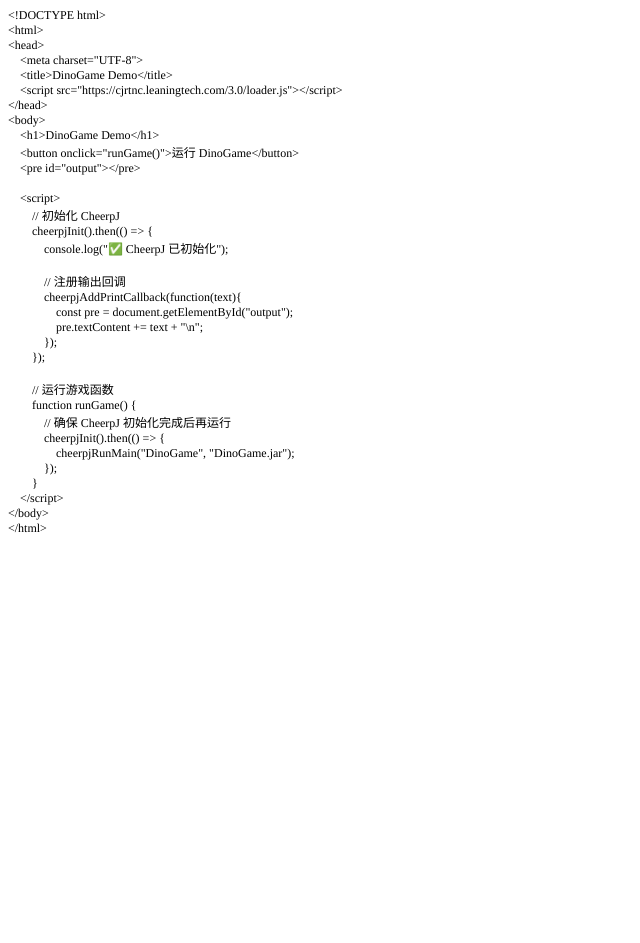
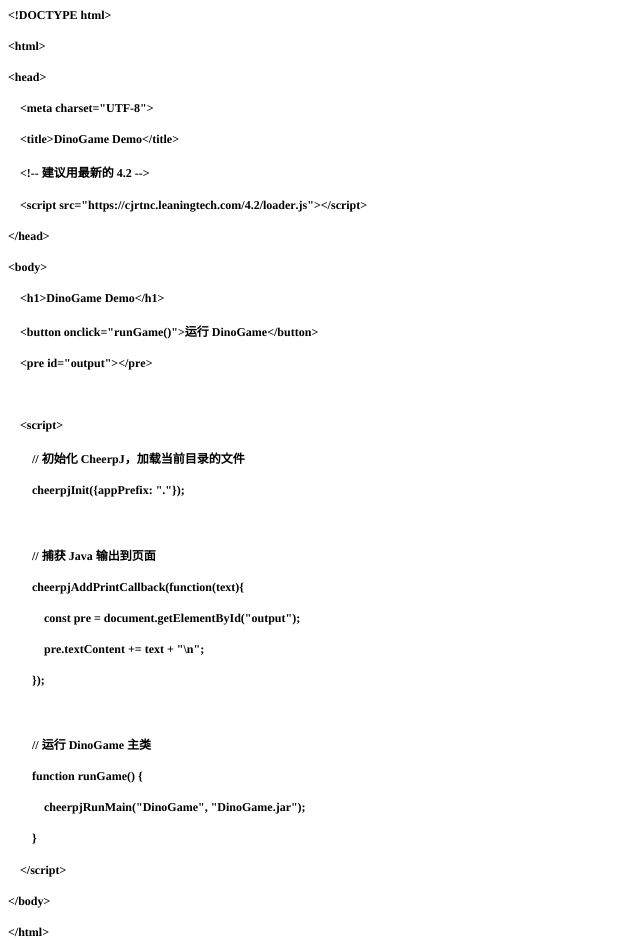
Before and after one commit to Fionachen0623/DinoWeb, a plain HTML site: page index.html in a window 1280 px wide. Shown: the whole page, without its empty margins (0-640 px from the left). Before the commit the page ends 800 px from the top, so only its background shows below. Drawn offline with Linux system fonts and the light colour scheme.

Commit message:
Fix CheerpJ init
Fix CheerpJ init

```diff
--- a/index.html
+++ b/index.html
@@ -7,45 +7,43 @@
   <meta name="Generator" content="Cocoa HTML Writer">
   <meta name="CocoaVersion" content="2487.5">
   <style type="text/css">
-    p.p1 {margin: 0.0px 0.0px 0.0px 0.0px; font: 12.0px Times; -webkit-text-stroke: #000000}
-    p.p2 {margin: 0.0px 0.0px 0.0px 0.0px; font: 12.0px Times; -webkit-text-stroke: #000000; min-height: 14.0px}
+    p.p3 {margin: 0.0px 0.0px 12.0px 0.0px; font: 12.0px Times; -webkit-text-stroke: #000000; min-height: 14.0px}
     span.s1 {font-kerning: none}
+    span.s2 {font: 12.0px 'Songti SC'; font-kerning: none}
   </style>
 </head>
 <body>
-<p class="p1"><span class="s1">&lt;!DOCTYPE html&gt;</span></p>
-<p class="p1"><span class="s1">&lt;html&gt;</span></p>
-<p class="p1"><span class="s1">&lt;head&gt;</span></p>
-<p class="p1"><span class="s1"><span class="Apple-converted-space">    </span>&lt;meta charset="UTF-8"&gt;</span></p>
-<p class="p1"><span class="s1"><span class="Apple-converted-space">    </span>&lt;title&gt;DinoGame Demo&lt;/title&gt;</span></p>
-<p class="p1"><span class="s1"><span class="Apple-converted-space">    </span>&lt;script src="https://cjrtnc.leaningtech.com/3.0/loader.js"&gt;&lt;/script&gt;</span></p>
-<p class="p1"><span class="s1">&lt;/head&gt;</span></p>
-<p class="p1"><span class="s1">&lt;body&gt;</span></p>
-<p class="p1"><span class="s1"><span class="Apple-converted-space">    </span>&lt;h1&gt;DinoGame Demo&lt;/h1&gt;</span></p>
-<p class="p1"><span class="s1"><span class="Apple-converted-space">    </span>&lt;button onclick="runGame()"&gt;运行 DinoGame&lt;/button&gt;</span></p>
-<p class="p1"><span class="s1"><span class="Apple-converted-space">    </span>&lt;pre id="output"&gt;&lt;/pre&gt;</span></p>
-<p class="p2"><span class="s1"></span><br></p>
-<p class="p1"><span class="s1"><span class="Apple-converted-space">    </span>&lt;script&gt;</span></p>
-<p class="p1"><span class="s1"><span class="Apple-converted-space">        </span>// 初始化 CheerpJ</span></p>
-<p class="p1"><span class="s1"><span class="Apple-converted-space">        </span>cheerpjInit().then(() =&gt; {</span></p>
-<p class="p1"><span class="s1"><span class="Apple-converted-space">            </span>console.log("✅ CheerpJ 已初始化");</span></p>
-<p class="p2"><span class="s1"></span><br></p>
-<p class="p1"><span class="s1"><span class="Apple-converted-space">            </span>// 注册输出回调</span></p>
-<p class="p1"><span class="s1"><span class="Apple-converted-space">            </span>cheerpjAddPrintCallback(function(text){</span></p>
-<p class="p1"><span class="s1"><span class="Apple-converted-space">                </span>const pre = document.getElementById("output");</span></p>
-<p class="p1"><span class="s1"><span class="Apple-converted-space">                </span>pre.textContent += text + "\n";</span></p>
-<p class="p1"><span class="s1"><span class="Apple-converted-space">            </span>});</span></p>
-<p class="p1"><span class="s1"><span class="Apple-converted-space">        </span>});</span></p>
-<p class="p2"><span class="s1"></span><br></p>
-<p class="p1"><span class="s1"><span class="Apple-converted-space">        </span>// 运行游戏函数</span></p>
-<p class="p1"><span class="s1"><span class="Apple-converted-space">        </span>function runGame() {</span></p>
-<p class="p1"><span class="s1"><span class="Apple-converted-space">            </span>// 确保 CheerpJ 初始化完成后再运行</span></p>
-<p class="p1"><span class="s1"><span class="Apple-converted-space">            </span>cheerpjInit().then(() =&gt; {</span></p>
-<p class="p1"><span class="s1"><span class="Apple-converted-space">                </span>cheerpjRunMain("DinoGame", "DinoGame.jar");</span></p>
-<p class="p1"><span class="s1"><span class="Apple-converted-space">            </span>});</span></p>
-<p class="p1"><span class="s1"><span class="Apple-converted-space">        </span>}</span></p>
-<p class="p1"><span class="s1"><span class="Apple-converted-space">    </span>&lt;/script&gt;</span></p>
-<p class="p1"><span class="s1">&lt;/body&gt;</span></p>
-<p class="p1"><span class="s1">&lt;/html&gt;</span></p>
+<h1 style="margin: 0.0px 0.0px 16.1px 0.0px; font: 12.0px Times; -webkit-text-stroke: #000000"><span class="s1"><b>&lt;!DOCTYPE html&gt;</b></span></h1>
+<h1 style="margin: 0.0px 0.0px 16.1px 0.0px; font: 12.0px Times; -webkit-text-stroke: #000000"><span class="s1"><b>&lt;html&gt;</b></span></h1>
+<h1 style="margin: 0.0px 0.0px 16.1px 0.0px; font: 12.0px Times; -webkit-text-stroke: #000000"><span class="s1"><b>&lt;head&gt;</b></span></h1>
+<h1 style="margin: 0.0px 0.0px 16.1px 0.0px; font: 12.0px Times; -webkit-text-stroke: #000000"><span class="s1"><b><span class="Apple-converted-space">    </span>&lt;meta charset="UTF-8"&gt;</b></span></h1>
+<h1 style="margin: 0.0px 0.0px 16.1px 0.0px; font: 12.0px Times; -webkit-text-stroke: #000000"><span class="s1"><b><span class="Apple-converted-space">    </span>&lt;title&gt;DinoGame Demo&lt;/title&gt;</b></span></h1>
+<h1 style="margin: 0.0px 0.0px 16.1px 0.0px; font: 12.0px Times; -webkit-text-stroke: #000000"><span class="s1"><b><span class="Apple-converted-space">    </span>&lt;!-- </b></span><span class="s2"><b>建议用最新的</b></span><span class="s1"><b> 4.2 --&gt;</b></span></h1>
+<h1 style="margin: 0.0px 0.0px 16.1px 0.0px; font: 12.0px Times; -webkit-text-stroke: #000000"><span class="s1"><b><span class="Apple-converted-space">    </span>&lt;script src="https://cjrtnc.leaningtech.com/4.2/loader.js"&gt;&lt;/script&gt;</b></span></h1>
+<h1 style="margin: 0.0px 0.0px 16.1px 0.0px; font: 12.0px Times; -webkit-text-stroke: #000000"><span class="s1"><b>&lt;/head&gt;</b></span></h1>
+<h1 style="margin: 0.0px 0.0px 16.1px 0.0px; font: 12.0px Times; -webkit-text-stroke: #000000"><span class="s1"><b>&lt;body&gt;</b></span></h1>
+<h1 style="margin: 0.0px 0.0px 16.1px 0.0px; font: 12.0px Times; -webkit-text-stroke: #000000"><span class="s1"><b><span class="Apple-converted-space">    </span>&lt;h1&gt;DinoGame Demo&lt;/h1&gt;</b></span></h1>
+<h1 style="margin: 0.0px 0.0px 16.1px 0.0px; font: 12.0px Times; -webkit-text-stroke: #000000"><span class="s1"><b><span class="Apple-converted-space">    </span>&lt;button onclick="runGame()"&gt;</b></span><span class="s2"><b>运行</b></span><span class="s1"><b> DinoGame&lt;/button&gt;</b></span></h1>
+<h1 style="margin: 0.0px 0.0px 16.1px 0.0px; font: 12.0px Times; -webkit-text-stroke: #000000"><span class="s1"><b><span class="Apple-converted-space">    </span>&lt;pre id="output"&gt;&lt;/pre&gt;</b></span></h1>
+<h1 style="margin: 0.0px 0.0px 16.1px 0.0px; font: 12.0px Times; -webkit-text-stroke: #000000; min-height: 14.0px"><span class="s1"></span><br></h1>
+<h1 style="margin: 0.0px 0.0px 16.1px 0.0px; font: 12.0px Times; -webkit-text-stroke: #000000"><span class="s1"><b><span class="Apple-converted-space">    </span>&lt;script&gt;</b></span></h1>
+<h1 style="margin: 0.0px 0.0px 16.1px 0.0px; font: 12.0px Times; -webkit-text-stroke: #000000"><span class="s1"><b><span class="Apple-converted-space">        </span>// </b></span><span class="s2"><b>初始化</b></span><span class="s1"><b> CheerpJ</b></span><span class="s2"><b>，加载当前目录的文件</b></span></h1>
+<h1 style="margin: 0.0px 0.0px 16.1px 0.0px; font: 12.0px Times; -webkit-text-stroke: #000000"><span class="s1"><b><span class="Apple-converted-space">        </span>cheerpjInit({appPrefix: "."});</b></span></h1>
+<h1 style="margin: 0.0px 0.0px 16.1px 0.0px; font: 12.0px Times; -webkit-text-stroke: #000000; min-height: 14.0px"><span class="s1"></span><br></h1>
+<h1 style="margin: 0.0px 0.0px 16.1px 0.0px; font: 12.0px Times; -webkit-text-stroke: #000000"><span class="s1"><b><span class="Apple-converted-space">        </span>// </b></span><span class="s2"><b>捕获</b></span><span class="s1"><b> Java </b></span><span class="s2"><b>输出到页面</b></span></h1>
+<h1 style="margin: 0.0px 0.0px 16.1px 0.0px; font: 12.0px Times; -webkit-text-stroke: #000000"><span class="s1"><b><span class="Apple-converted-space">        </span>cheerpjAddPrintCallback(function(text){</b></span></h1>
+<h1 style="margin: 0.0px 0.0px 16.1px 0.0px; font: 12.0px Times; -webkit-text-stroke: #000000"><span class="s1"><b><span class="Apple-converted-space">            </span>const pre = document.getElementById("output");</b></span></h1>
+<h1 style="margin: 0.0px 0.0px 16.1px 0.0px; font: 12.0px Times; -webkit-text-stroke: #000000"><span class="s1"><b><span class="Apple-converted-space">            </span>pre.textContent += text + "\n";</b></span></h1>
+<h1 style="margin: 0.0px 0.0px 16.1px 0.0px; font: 12.0px Times; -webkit-text-stroke: #000000"><span class="s1"><b><span class="Apple-converted-space">        </span>});</b></span></h1>
+<h1 style="margin: 0.0px 0.0px 16.1px 0.0px; font: 12.0px Times; -webkit-text-stroke: #000000; min-height: 14.0px"><span class="s1"></span><br></h1>
+<h1 style="margin: 0.0px 0.0px 16.1px 0.0px; font: 12.0px Times; -webkit-text-stroke: #000000"><span class="s1"><b><span class="Apple-converted-space">        </span>// </b></span><span class="s2"><b>运行</b></span><span class="s1"><b> DinoGame </b></span><span class="s2"><b>主类</b></span></h1>
+<h1 style="margin: 0.0px 0.0px 16.1px 0.0px; font: 12.0px Times; -webkit-text-stroke: #000000"><span class="s1"><b><span class="Apple-converted-space">        </span>function runGame() {</b></span></h1>
+<h1 style="margin: 0.0px 0.0px 16.1px 0.0px; font: 12.0px Times; -webkit-text-stroke: #000000"><span class="s1"><b><span class="Apple-converted-space">            </span>cheerpjRunMain("DinoGame", "DinoGame.jar");</b></span></h1>
+<h1 style="margin: 0.0px 0.0px 16.1px 0.0px; font: 12.0px Times; -webkit-text-stroke: #000000"><span class="s1"><b><span class="Apple-converted-space">        </span>}</b></span></h1>
+<h1 style="margin: 0.0px 0.0px 16.1px 0.0px; font: 12.0px Times; -webkit-text-stroke: #000000"><span class="s1"><b><span class="Apple-converted-space">    </span>&lt;/script&gt;</b></span></h1>
+<h1 style="margin: 0.0px 0.0px 16.1px 0.0px; font: 12.0px Times; -webkit-text-stroke: #000000"><span class="s1"><b>&lt;/body&gt;</b></span></h1>
+<h1 style="margin: 0.0px 0.0px 16.1px 0.0px; font: 12.0px Times; -webkit-text-stroke: #000000"><span class="s1"><b>&lt;/html&gt;</b></span></h1>
+<p class="p3"><span class="s1"></span><br></p>
+<p class="p3"><span class="s1"></span><br></p>
 </body>
 </html>
```
